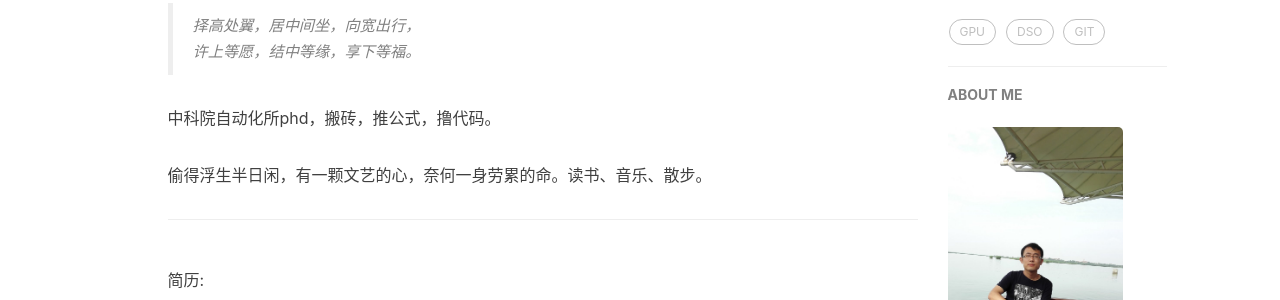
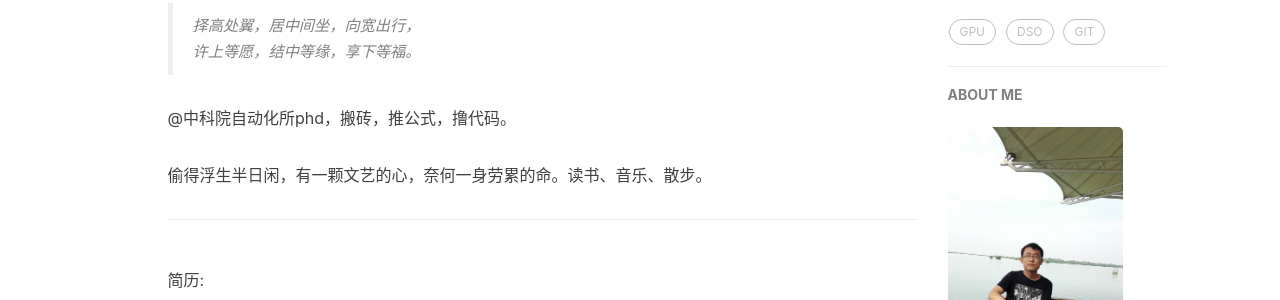
Before and after one commit to x007dwd/x007dwd.github.io, a Jekyll site: the page built from about.html, in a window 1280 px wide. Shown: the part 499-799 px from the top of the page. Built offline with Jekyll 4.4.1, drawn with Linux system fonts in a browser that asks for light colours; nearby versions of some CDN libraries; comment, search, counter and statistics services are not loaded.

Commit message:
resume change

```diff
--- a/about.html
+++ b/about.html
@@ -19,7 +19,7 @@
     </blockquote>
 
     <p>
-    中科院自动化所phd，<a href="http://www.ia.cas.cn">搬砖，推公式，撸代码。
+    <a href="http://www.ia.cas.cn">@中科院自动化所phd，搬砖，推公式，撸代码。
     </p>
     <p>偷得浮生半日闲，有一颗文艺的心，奈何一身劳累的命。读书、音乐、散步。</p>
     <hr>
```
